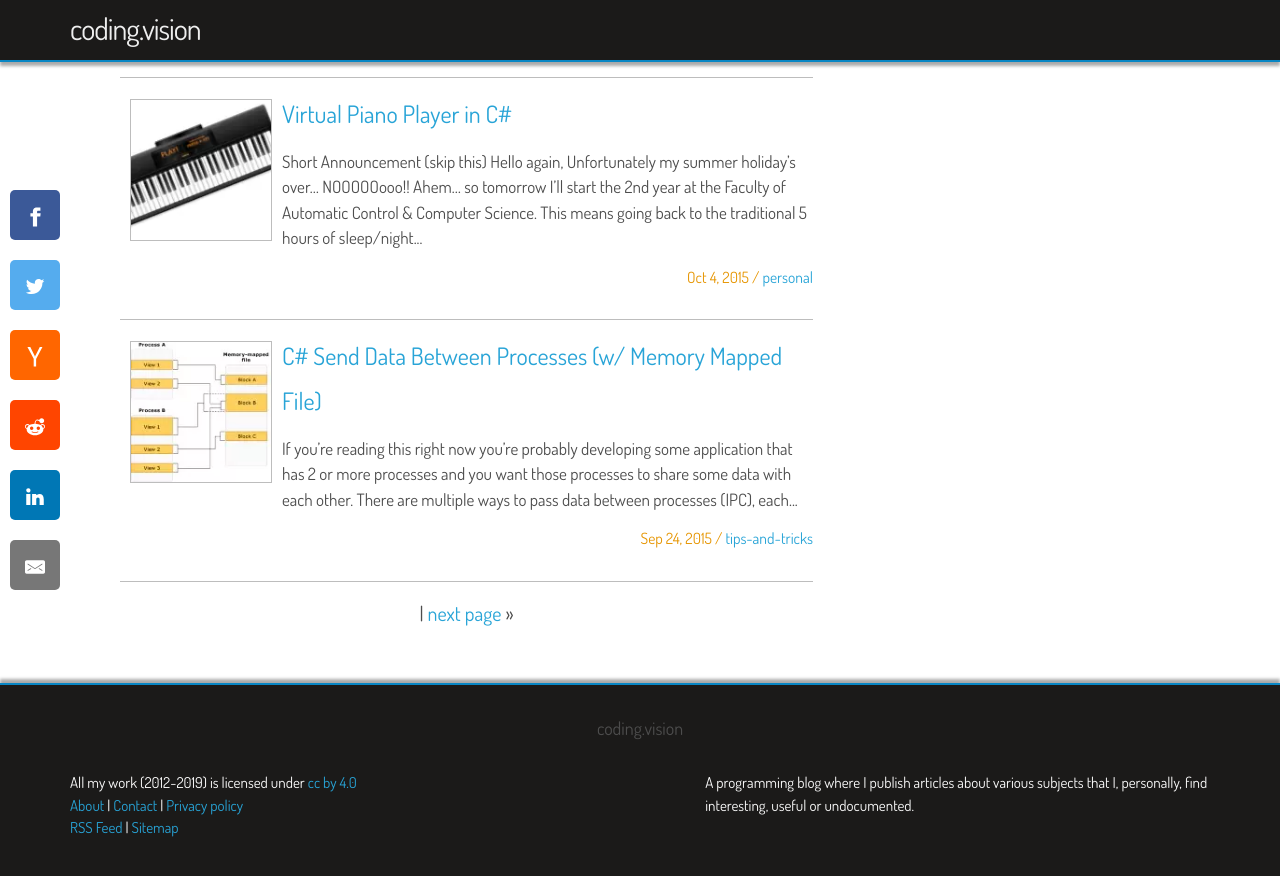
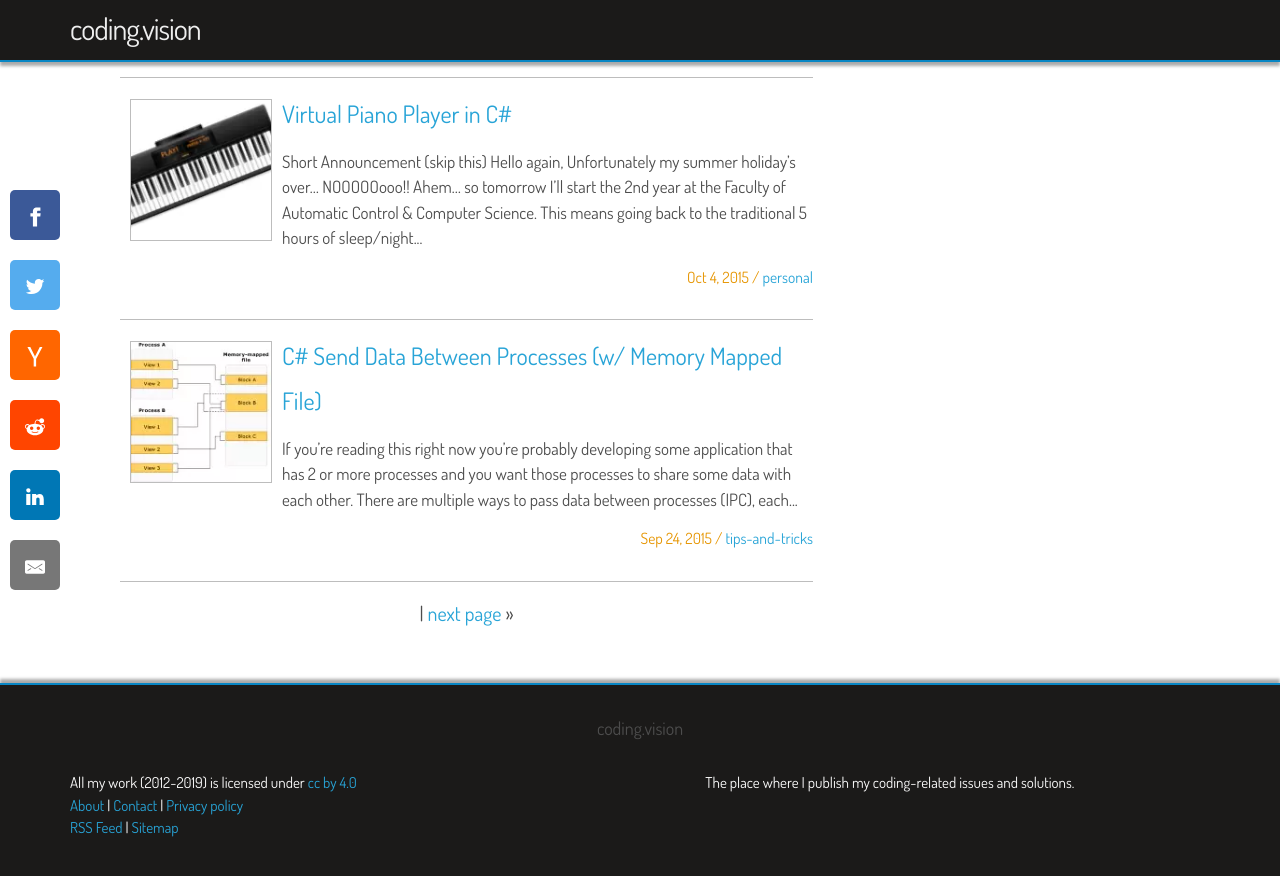
Before and after one commit to Apex95/apex95.github.io, a Jekyll site: the page built from index.html, in a window 1280 px wide and 900 px high, scrolled down 2357 px. Shown: the top 876 px of the window. Built offline with Jekyll 4.4.1, drawn with Linux system fonts in a browser that asks for light colours; some web fonts are replaced; the list of posts is cut into pages by our own code; comment, search, counter and statistics services are not loaded; part of the change alters nothing that is shown.

```diff
--- a/_config.yml
+++ b/_config.yml
@@ -9,8 +9,8 @@
 title: coding.vision
 email: ZGFuQGNvZGluZ3Zpc2lvbi5uZXQ=
 description: > # this means to ignore newlines until "baseurl:"
-    A programming blog where I publish articles about various subjects that I, personally, find interesting, useful or undocumented.
-indextitle: "Dan's Programming Notebook"
+    The place where I publish my coding-related issues and solutions.
+tagline: "Dan's Programming Notebook"
 baseurl: "" # the subpath of your site, e.g. /blog
 url: "https://codingvision.net" # the base hostname & protocol for your site
 #twitter_username: jekyllrb
@@ -27,6 +27,9 @@ highlighter: rouge
 
 sass:
   style: compressed
+
+seo:
+  type: BlogPosting
 
 kramdown:
   input:          GFM
@@ -45,4 +48,4 @@ paginate: 12
 plugins: [jekyll-paginate, jekyll-sitemap, jekyll-seo-tag, jekyll-redirect-from]
 paginate_path: "/page/:num"
 
-author: dan
+author: dan.sporici
--- a/_includes/head.html
+++ b/_includes/head.html
@@ -3,8 +3,6 @@
   <meta http-equiv="X-UA-Compatible" content="IE=edge">
   <meta name="viewport" content="width=device-width, initial-scale=1">
 
-  <title>{% if page.title %}{{ page.title | append: ' | ' | append: site.title | escape }}{% else %}{% if paginator and paginator.page > 1 %} {{'page ' | append: paginator.page | append: ' | ' | append: site.title | escape}} {% else %} {{site.title | append: ' | ' | append: site.indextitle | escape }} {% endif %}  {% endif %}</title>
-  <meta name="description" content="{% if page.iscategory %} {{page.excerpt | strip_html | replace: '\n' ' ' | truncatewords: 40}} {% else %} {% if page.excerpt %} {{ page.content | strip_html | replace: '\n' ' ' | truncatewords: 40}} {% else %} {% if paginator and paginator.page == 1 %} {{ site.description }} {% else %} {{ content | strip_html | replace: '\n' ' ' | truncatewords: 40}} {% endif %}{% endif %}{% endif %}">
 
   <link rel="preload" as="font" type="font/woff2" href="{{ "/fonts/dosis-v8-latin-regular.woff2" | prepend: site.baseurl }}" crossorigin>
   <link rel="preload" as="font" type="font/woff" href="{{ "/fonts/dosis-v8-latin-regular.woff" | prepend: site.baseurl }}" crossorigin>
@@ -21,11 +19,7 @@
   <link rel="alternate" type="application/rss+xml" title="{{ site.title }}" href="{{ "/feed.xml" | prepend: site.baseurl | prepend: site.url }}">
 
 
-  <meta property="og:title" content="{% if page.title %}{{ page.title | append: ' | ' | append: site.title | escape }}{% else %}{% if paginator and paginator.page > 1 %} {{'page ' | append: paginator.page | append: ' | ' | append: site.title | escape}} {% else %} {{site.title | append: ' | ' | append: site.indextitle | escape }} {% endif %}  {% endif %}" />
-  <meta property="og:description" content="{% if page.iscategory %} {{page.excerpt | strip_html | replace: '\n' ' ' | truncatewords: 40}} {% else %} {% if page.excerpt %} {{ page.content | strip_html | replace: '\n' ' ' | truncatewords: 40}} {% else %}{{ site.description }}{% endif %}{% endif %}" />
-  <meta property="og:url" content="{{ page.url | replace:'index.html','' | prepend: site.baseurl | prepend: site.url }}" />
-  <meta property="og:type" content="article" />
-  <meta property="og:site_name" content="{{site.title}}" />
+
 
   <meta name="monetization" content="$coil.xrptipbot.com/RjgZF2dWQpet1Fp80bo9oA">
 
@@ -37,15 +31,7 @@
   {{ styles | scssify }}
   </style>
 
-  <script type="application/ld+json">
-  {
-    "@context": "http://schema.org",
-    "@type": "BlogPosting",
-    "headline": "{% if page.title %}{{ page.title | append: ' | ' | append: site.title | escape }}{% else %}{% if paginator and paginator.page > 1 %} {{'page ' | append: paginator.page | append: ' | ' | append: site.title | escape}} {% else %} {{site.title | append: ' | ' | append: site.indextitle | escape }} {% endif %}  {% endif %}",
-    "description": "{% if page.iscategory %} {{page.excerpt | strip_html | replace: '\n' ' ' | truncatewords: 40}} {% else %} {% if page.excerpt %} {{ page.content | strip_html | replace: '\n' ' ' | truncatewords: 40}} {% else %}{{ site.description }}{% endif %}{% endif %}",
-    "url": "{{ page.url | replace:'index.html','' | prepend: site.baseurl | prepend: site.url }}"
-  }
-  </script>
+
 
 
 
@@ -58,6 +44,6 @@
 </script>
 
 
-
+{% seo %}
 
 </head>
--- a/_layouts/post.html
+++ b/_layouts/post.html
@@ -15,10 +15,6 @@ layout: default
 
 
 
-
-
-
-
 {% include author.html %}
 
 
```
Also changed, not shown: _data/authors.yml (line endings or trailing spaces).
